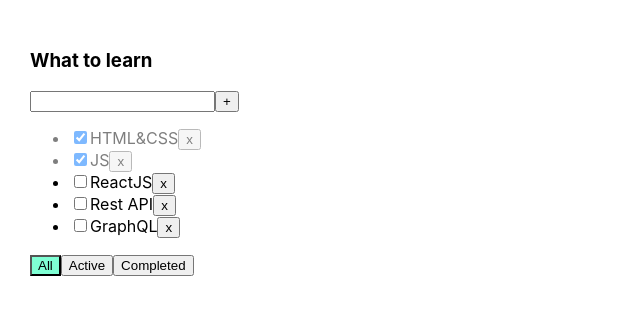
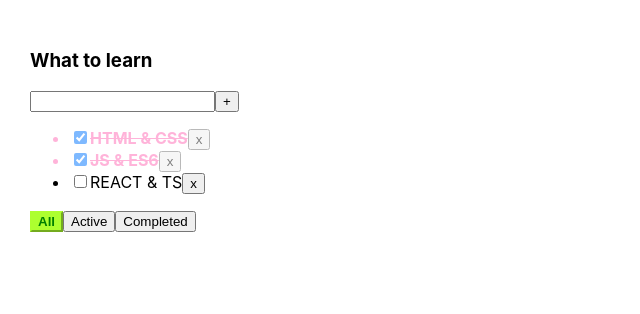
Before and after one commit to Paskinho/newtodolist, a React (Create React App) app: page / in a window 1280 px wide. Shown: the top 314 px of the page, without its empty margins (0-640 px from the left). Built offline with nearby package versions, Linux system fonts and the light colour scheme.

Commit message:
new todolist Viktor 5 lesson

```diff
--- a/src/App.css
+++ b/src/App.css
@@ -1,4 +1,3 @@
-
 .App {
   padding: 30px;
   display: flex;
@@ -8,18 +7,21 @@
   margin-right: 50px;
 }
 
-.error {
-  border: red 1px solid;
+.isDone {
+  font-weight: bold;
+  opacity: 0.5;
+  color: hotpink;
+  text-decoration: line-through;
 }
 
-.error-message {
-  color: red;
+.btn-active {
+  font-weight: bold;
+  color:green;
+  background-color: greenyellow;
+  border-color: greenyellow;
 }
 
-.active-filter {
-  background-color: aquamarine;
+.error {
+  border: 2px solid hotpink;
+  outline: none;
 }
-
-.is-done {
-  opacity: 0.5;
-}
--- a/src/App.tsx
+++ b/src/App.tsx
@@ -1,62 +1,74 @@
-import React, {useState} from 'react';
-import './App.css';
-import {Todolist} from './Todolist';
-import {v1} from 'uuid';
+import React, {useState} from 'react'
+import './App.css'
+import {TodoList} from "./TodoList"
+import {v1} from "uuid";
 
-export type FilterValuesType = "all" | "active" | "completed";
+export type TaskType = {
+    id: string,
+    title: string,
+    isDone: boolean
+}
+
+export type FilterValuesType = "all"|"active"|"completed"
+// Create +
+// Read => +, filtration
+// Update +
+// Delete +
+
 
 function App() {
-
-    let [tasks, setTasks] = useState([
-        {id: v1(), title: "HTML&CSS", isDone: true},
-        {id: v1(), title: "JS", isDone: true},
-        {id: v1(), title: "ReactJS", isDone: false},
-        {id: v1(), title: "Rest API", isDone: false},
-        {id: v1(), title: "GraphQL", isDone: false},
-    ]);
-
-    function removeTask(id: string) {
-        let filteredTasks = tasks.filter(t => t.id != id);
-        setTasks(filteredTasks);
+    // BLL:
+    const todoListTitle: string = "What to learn"
+    const [tasksForTodoList, setTasksForTodoList] = useState<Array<TaskType>>([
+        {id: v1(),  title: "HTML & CSS", isDone: true},
+        {id: v1(),  title: "JS & ES6", isDone: true},
+        {id: v1(),  title: "REACT & TS", isDone: false},
+    ])
+    const removeTask = (taskId: string) => {
+        setTasksForTodoList(tasksForTodoList.filter(t => t.id !== taskId))
+    }
+    const addTask = (title: string) => {
+        const newTask: TaskType = {
+            id: v1(),
+            title,
+            isDone: false
+        }
+        setTasksForTodoList([newTask, ...tasksForTodoList])
+    }
+    const changeTaskStatus = (taskId: string, isDone: boolean) => {
+        setTasksForTodoList(tasksForTodoList.map(t => t.id === taskId ? {...t, isDone: isDone} : t))
     }
 
-    function addTask(title: string) {
-        let task = {id: v1(), title: title, isDone: false};
-        let newTasks = [task, ...tasks];
-        setTasks(newTasks);
+    const [filter, setFilter] = useState<FilterValuesType>("all")
+    const changeFilter = (filter: FilterValuesType) => {
+      setFilter(filter)
     }
 
-    let [filter, setFilter] = useState<FilterValuesType>("all");
-
-    let tasksForTodolist = tasks;
-
-    if (filter === "active") {
-        tasksForTodolist = tasks.filter(t => t.isDone === false);
-    }
-    if (filter === "completed") {
-        tasksForTodolist = tasks.filter(t => t.isDone === true);
+    const getFilteredTasks = (tasks: Array<TaskType>, filterValue: FilterValuesType) => {
+        let filteredTasks = tasks
+        if(filterValue === "active"){
+            filteredTasks = tasks.filter(t => !t.isDone)
+        }
+        if(filterValue=== "completed"){
+            filteredTasks = tasks.filter(t => t.isDone)
+        }
+        return filteredTasks
     }
 
-    function changeFilter(value: FilterValuesType) {
-        setFilter(value);
-    }
+    const filteredTasks = getFilteredTasks(tasksForTodoList, filter)
 
-
-    const changeCheckBox = (taskID: string, eventValue: boolean) => {
-        setTasks(tasks.map(el => el.id === taskID ? {...el, isDone: eventValue} : el))
-        // console.log('sdgsdgfsdg')
-    }
-
-
+    //GUI:
     return (
         <div className="App">
-            <Todolist title="What to learn"
-                      tasks={tasksForTodolist}
-                      removeTask={removeTask}
-                      changeFilter={changeFilter}
-                      addTask={addTask}
-                      changeCheckBox={changeCheckBox}
+            <TodoList
+                title={todoListTitle}
+                tasks={filteredTasks}
+                filter={filter}
 
+                addTask={addTask}
+                removeTask={removeTask}
+                changeFilter={changeFilter}
+                changeTaskStatus={changeTaskStatus}
             />
         </div>
     );
--- a/src/Todolist.module.css
+++ /dev/null
@@ -1,15 +0,0 @@
-.error {
-    border: red 1px solid;
-}
-
-.errorMessage {
-    color: red;
-}
-
-.activeFilter {
-    background-color: aquamarine;
-}
-
-.isDone {
-    opacity: 0.5;
-}
--- a/src/Todolist.tsx
+++ b/src/Todolist.tsx
@@ -1,103 +1,91 @@
 import React, {ChangeEvent, KeyboardEvent, useState} from 'react';
-import {FilterValuesType} from './App';
-import styles from "./Todolist.module.css"
+import {FilterValuesType, TaskType} from "./App";
 
-type TaskType = {
-    id: string
+type TodoListPropsType = {
     title: string
-    isDone: boolean
+    tasks: Array<TaskType>
+    filter: FilterValuesType
+    addTask: (title: string) => void
+    removeTask: (taskId: string) => void
+    changeFilter: (filter: FilterValuesType) => void
+    changeTaskStatus: (taskId: string, isDone: boolean) => void
 }
 
-type PropsType = {
-    title: string
-    tasks: Array<TaskType>
-    removeTask: (taskId: string) => void
-    changeFilter: (value: FilterValuesType) => void
-    addTask: (title: string) => void
-    changeCheckBox: (taskID: string, eventValue: boolean) => void
-
-}
-
-export function Todolist(props: PropsType) {
-
-    let [title, setTitle] = useState("")
-    const [error, setError] = useState<string | null>(null)
-
-    const [activeButton,setActiveButton]=useState<FilterValuesType>('all')
-
-    const addTask = () => {
-        if (title.trim() !== "") {
-            props.addTask(title.trim());
-            setTitle("");
-        } else {
-            setError(null)
-        }
-    }
-
-
-    const onChangeHandler = (e: ChangeEvent<HTMLInputElement>) => {
-        setError(null)
-        setTitle(e.currentTarget.value)
-    }
-
-    const onKeyPressHandler = (e: KeyboardEvent<HTMLInputElement>) => {
-        if (e.charCode === 13) {
-            addTask();
-        }
-    }
-
-    const onAllClickHandler = () => {
-        props.changeFilter("all");
-        setActiveButton('all')
-    }
-    const onActiveClickHandler = () => {
-        props.changeFilter("active");
-        setActiveButton('active')
-    }
-    const onCompletedClickHandler = () => {
-        props.changeFilter("completed");
-        setActiveButton('completed')
-    }
-
-    const onChangeCheckboxHandler = (tID:string, eventValue: boolean) => {
-        props.changeCheckBox(tID, eventValue)
-
-    }
-
-    return <div>
-        <h3>{props.title}</h3>
-        <div>
-            <input className={error ? styles.error : ''}
-                   value={title}
-                   onChange={onChangeHandler}
-                   onKeyPress={onKeyPressHandler}
-            />
-            <button onClick={addTask}>+</button>
-            {error && <div className='errorMessage'>Title is required</div>}
-        </div>
-        <ul>
+export const TodoList = (props: TodoListPropsType) => {
+    const [error, setError] = useState<boolean>(false)
+    const [title, setTitle] = useState("")
+    const tasksJSXItemsList = props.tasks.length
+        ? <ul>
             {
-                props.tasks.map(t => {
-
-                    const onClickHandler = () => props.removeTask(t.id)
-
-                    // const onChangeCheckboxHandler = (event: ChangeEvent<HTMLInputElement>) => {
-                    //     props.changeCheckBox(t.id, event.currentTarget.checked)
-                    //
-                    // }
-
-                    return <li key={t.id} className={t.isDone ? styles.isDone : ""}>
-                        <input type="checkbox" checked={t.isDone} onChange={(event: ChangeEvent<HTMLInputElement>)=> onChangeCheckboxHandler(t.id, event.currentTarget.checked)}/>
-                        <span>{t.title}</span>
-                        <button onClick={onClickHandler}>x</button>
-                    </li>
+                props.tasks.map((task) => {
+                    const removeTask = () => props.removeTask(task.id)
+                    const changeTaskStatus = (e: ChangeEvent<HTMLInputElement>) => props.changeTaskStatus(task.id, e.currentTarget.checked)
+                    const isDoneClass = task.isDone ? "isDone" : ""
+                    return (
+                        <li key={task.id} className={isDoneClass}>
+                            <input
+                                type="checkbox"
+                                checked={task.isDone}
+                                onChange={changeTaskStatus}
+                            />
+                            <span>{task.title}</span>
+                            <button onClick={removeTask}>x</button>
+                        </li>
+                    )
                 })
             }
         </ul>
+        : <span>Your list is empty</span>
+
+    const onClickAddTask = () => {
+        const trimmedTitle = title.trim()
+        if(trimmedTitle){
+            props.addTask(trimmedTitle)
+        } else {
+            setError(true)
+        }
+        setTitle("")
+    }
+    const onChangeSetLocalTitle = (e: ChangeEvent<HTMLInputElement>) => {
+        setTitle(e.currentTarget.value)
+        setError(false)
+    }
+    const changeFilterHandlerCreator = (filter: FilterValuesType) => () => {
+        props.changeFilter(filter)
+    }
+    const onKeyDownEnterAddTask = (e: KeyboardEvent<HTMLInputElement>)=> e.key === "Enter" && onClickAddTask()
+    const allBtnClass = props.filter === "all" ? "btn-active" : ""
+    const activeBtnClass = props.filter === "active" ? "btn-active" : ""
+    const completedBtnClass = props.filter === "completed" ? "btn-active" : ""
+
+    return (
         <div>
-            <button className={activeButton=== 'all'? styles.activeFilter : ''} onClick={onAllClickHandler}>All</button>
-            <button className={activeButton=== 'active'? styles.activeFilter : ''} onClick={onActiveClickHandler}>Active</button>
-            <button className={activeButton=== 'completed'? styles.activeFilter : ''} onClick={onCompletedClickHandler}>Completed</button>
+            <h3>{props.title}</h3>
+            <div>
+                <input
+                    value={title}
+                    onChange={onChangeSetLocalTitle}
+                    onKeyDown={onKeyDownEnterAddTask}
+                    className={error ? "error" : ""}
+                />
+                <button onClick={onClickAddTask}>+</button>
+                {error && <div style={{fontWeight: "bold", color: "hotpink"}}>Title is required</div>}
+            </div>
+                {tasksJSXItemsList}
+            <div>
+                <button
+                    className={allBtnClass}
+                    onClick={changeFilterHandlerCreator("all")}
+                >All</button>
+                <button
+                    className={activeBtnClass}
+                    onClick={changeFilterHandlerCreator("active")}
+                >Active</button>
+                <button
+                    className={completedBtnClass}
+                    onClick={changeFilterHandlerCreator("completed")}
+                >Completed</button>
+            </div>
         </div>
-    </div>
-}
+    );
+};
--- a/src/index.tsx
+++ b/src/index.tsx
@@ -1,12 +1,10 @@
 import React from 'react';
+import ReactDOM from 'react-dom';
 import './index.css';
 import App from './App';
 import * as serviceWorker from './serviceWorker';
-import { createRoot } from 'react-dom/client';
 
-const container  = document.getElementById('root') as HTMLElement
-const root = createRoot(container);
-root.render(<App />);
+ReactDOM.render(<App />,  document.getElementById('root'));
 
 // If you want your app to work offline and load faster, you can change
 // unregister() to register() below. Note this comes with some pitfalls.
```
Also changed, not shown: 1 other file (tests, documents, lock files or other folders).
